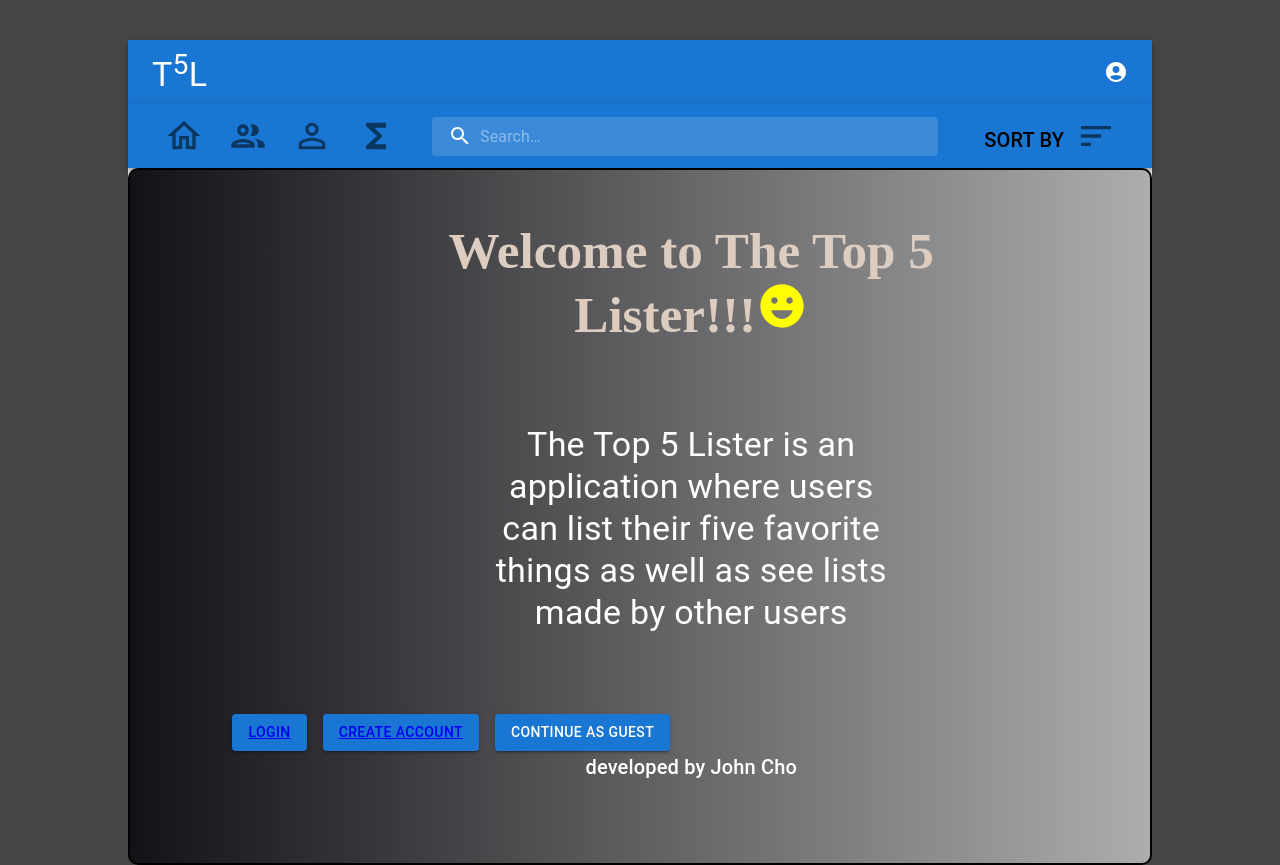
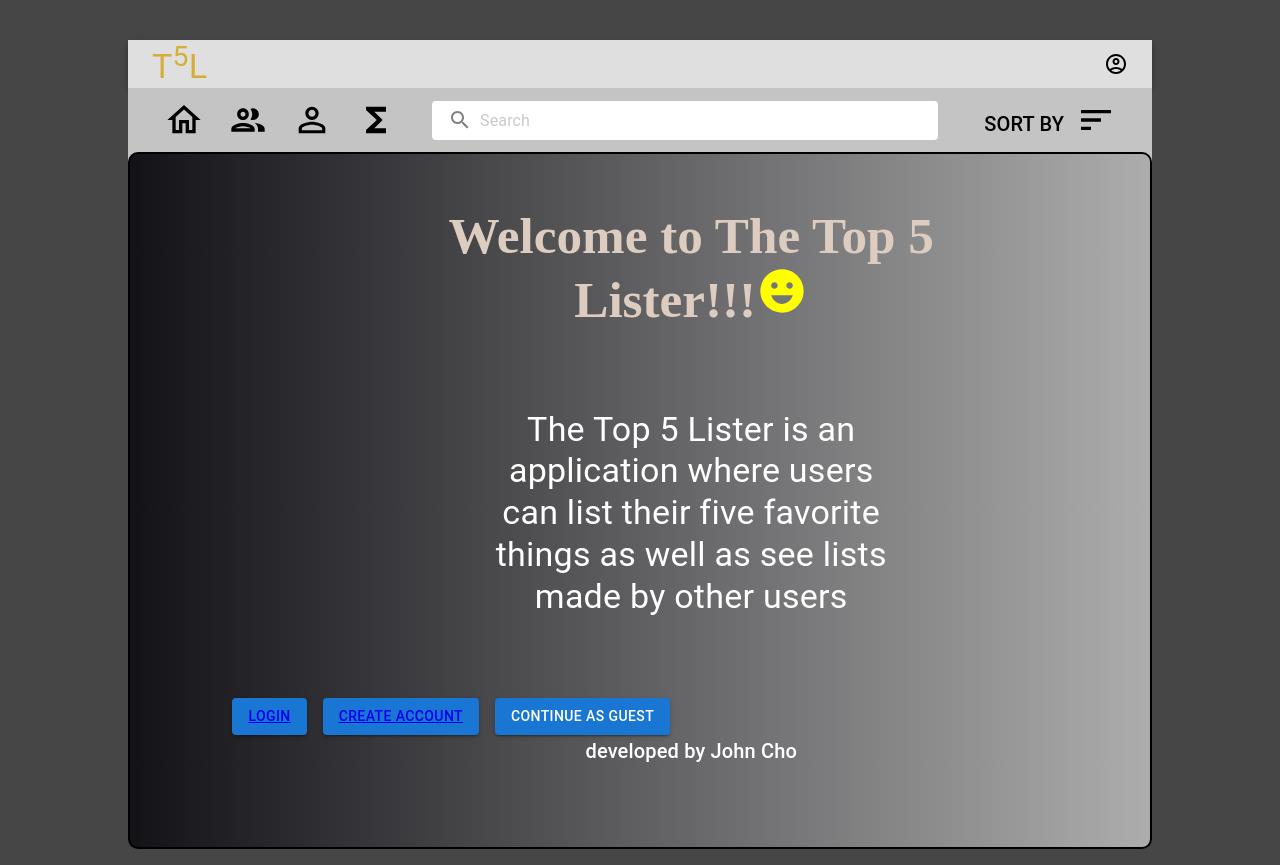
Before and after one commit to jhd9796/Top5Lister, a React (Create React App) app in the folder client/: page / in a window 1280 px wide. Built offline with nearby package versions, Linux system fonts and the light colour scheme; no server answers.

Commit message:
ui design

```diff
--- a/client/src/App.css
+++ b/client/src/App.css
@@ -7,7 +7,7 @@
         @author McKilla Gorilla
     */
   --swatch-foundation: #474646;
-  --swatch-primary: #e6e6e6;
+  --swatch-primary: #c4c4c4;
   --swatch-complement: #e1e4cb;
   --swatch-contrast: #111111;
   --swatch-accent: #669966;
@@ -108,7 +108,7 @@ body {
 #top5-workspace {
   position: absolute;
   left: 0%;
-  top: 10%;
+  top: 15%;
   width: 100%;
   height: 80%;
   background-color: var(--swatch-accent);
@@ -120,7 +120,7 @@ body {
   top: 90%;
   width: 100%;
   height: 10%;
-  background-color: lightsalmon;
+  background-color: #c4c4c4;
   display: flex;
   align-items: center;
   justify-content: center;
--- a/client/src/components/AppBanner.js
+++ b/client/src/components/AppBanner.js
@@ -2,7 +2,6 @@ import { useContext, useState } from 'react';
 import { Link, useLocation } from 'react-router-dom'
 import AuthContext from '../auth';
 import { GlobalStoreContext } from '../store'
-import EditToolbar from './EditToolbar'
 import AppBar from '@mui/material/AppBar';
 import Box from '@mui/material/Box';
 import Toolbar from '@mui/material/Toolbar';
@@ -10,7 +9,7 @@ import IconButton from '@mui/material/IconButton';
 import Typography from '@mui/material/Typography';
 import MenuItem from '@mui/material/MenuItem';
 import Menu from '@mui/material/Menu';
-import AccountCircle from '@mui/icons-material/AccountCircle';
+import AccountCircleOutlinedIcon from '@mui/icons-material/AccountCircleOutlined';
 
 
 export default function AppBanner() {
@@ -73,38 +72,33 @@ export default function AppBanner() {
         >
             <MenuItem onClick={handleLogout}>Logout</MenuItem>
         </Menu>
-
-    let editToolbar = "";
     let menu = loggedOutMenu;
     if (auth.loggedIn) {
         menu = loggedInMenu;
-        if (store.currentList) {
-            editToolbar = <EditToolbar />;
-        }
     }
 
     /////////////HD
     function getAccountMenu(loggedIn) {
         if(loggedIn){
-            return auth.user.firstName.charAt(0).toUpperCase() + auth.user.lastName.charAt(0).toUpperCase();
+            return <Typography variant="h5" sx={{color:'black'}}>{auth.user.firstName.charAt(0).toUpperCase() + auth.user.lastName.charAt(0).toUpperCase()}</Typography>;
         }else{
-            return <AccountCircle />;
+            return <AccountCircleOutlinedIcon style={{color: 'black'}}/>;
         }
     }
 
     return (
         <Box sx={{ flexGrow: 1 }}>
-            <AppBar position="static">
-                <Toolbar>
+            <AppBar position="static" elevation={3} style={{background: 'rgb(224, 223, 224)'}}>
+                <Toolbar style={{minHeight:'40px'}}>
                     <Typography
                         variant="h4"
                         noWrap
                         component="div"
                         sx={{ display: { xs: 'none', sm: 'block' } }}
                     >
-                        <Link style={{ textDecoration: 'none', color: 'white' }} to='/'>T<sup>5</sup>L</Link>
+                        <Link style={{ textDecoration: 'none', color: 'rgb(212,175,56)' }} to='/'>T<sup>5</sup>L</Link>
                     </Typography>
-                    <Box sx={{ flexGrow: 1 }}>{editToolbar}</Box>
+                    <Box sx={{ flexGrow: 1 }}></Box>
                     <Box sx={{ display: { xs: 'none', md: 'flex' } }}>
                         <IconButton
                             size="large"
--- a/client/src/components/EditToolbar.js
+++ /dev/null
@@ -1,83 +0,0 @@
-import { useContext } from 'react'
-import { GlobalStoreContext } from '../store'
-import Button from '@mui/material/Button';
-import UndoIcon from '@mui/icons-material/Undo';
-import RedoIcon from '@mui/icons-material/Redo';
-import CloseIcon from '@mui/icons-material/HighlightOff';
-
-/*
-    This toolbar is a functional React component that
-    manages the undo/redo/close buttons.
-
-    @author McKilla Gorilla
-*/
-function EditToolbar() {
-    const { store } = useContext(GlobalStoreContext);
-
-    //HD
-    let enabledButtonClass = "top5-button";
-    let disabledButtonClass = "top5-button-disabled";
-
-    //HD
-    let undoButtonClass = disabledButtonClass;
-    let redoButtonClass = disabledButtonClass;
-    //let closeButtonClass = disabledButtonClass;
-
-    function handleUndo() {
-        store.undo();
-    }
-    function handleRedo() {
-        store.redo();
-    }
-    function handleClose() {
-        store.closeCurrentList();
-    }
-
-    if(store.canUndo()){
-        undoButtonClass = enabledButtonClass;
-    }else{
-        undoButtonClass = disabledButtonClass;
-    }
-
-    if(store.canRedo()){
-        redoButtonClass = enabledButtonClass;
-    }else{
-        redoButtonClass = disabledButtonClass;
-    }
-
-
-
-
-    let editStatus = false;
-    if (store.isListNameEditActive) {
-        editStatus = true;
-    }
-
-    return (
-        <div id="edit-toolbar">
-            <Button
-                id='undo-button'
-                onClick={handleUndo}
-                className={undoButtonClass}
-                variant="contained">
-                    <UndoIcon />
-            </Button>
-            <Button
-                id='redo-button'
-                onClick={handleRedo}
-                className={redoButtonClass}
-                variant="contained">
-                    <RedoIcon />
-            </Button>
-            <Button
-                disabled={editStatus}
-                id='close-button'
-                onClick={handleClose}
-                variant="contained">
-                    <CloseIcon />
-            </Button>
-        </div>
-    )
-}
-
-export default EditToolbar;
--- a/client/src/components/WorkBanner.js
+++ b/client/src/components/WorkBanner.js
@@ -14,15 +14,16 @@ import FunctionsOutlinedIcon from "@mui/icons-material/FunctionsOutlined";
 import PeopleOutlineOutlinedIcon from "@mui/icons-material/PeopleOutlineOutlined";
 import SortIcon from "@mui/icons-material/Sort";
 import InputBase from "@mui/material/InputBase";
-import { styled, alpha } from "@mui/material/styles";
+import { styled } from "@mui/material/styles";
 import SearchIcon from "@mui/icons-material/Search";
+import Divider from '@mui/material/Divider';
 
 const Search = styled("div")(({ theme }) => ({
   position: "relative",
   borderRadius: theme.shape.borderRadius,
-  backgroundColor: alpha(theme.palette.common.white, 0.15),
+  backgroundColor: "white",
   "&:hover": {
-    backgroundColor: alpha(theme.palette.common.white, 0.25),
+    backgroundColor: "white",
   },
   marginRight: theme.spacing(2),
   marginLeft: 0,
@@ -60,53 +61,76 @@ export default function WorkBanner() {
   const { auth } = useContext(AuthContext);
   const { store } = useContext(GlobalStoreContext);
   const [anchorEl, setAnchorEl] = useState(null);
-  const isMenuOpen = Boolean(anchorEl);
-
-  const handleSortByMenuOpen = (event) => {
+  const open = Boolean(anchorEl);
+  const handleClick = (event) => {
     setAnchorEl(event.currentTarget);
   };
-
-  const handleSortByMenuClose = () => {
+  const handleClose = () => {
     setAnchorEl(null);
   };
 
-  // const handleLogout = () => {
-  //     handleMenuClose();
-  //     auth.logoutUser();
-  // }
-
   return (
     <Box sx={{ flexGrow: 1 }}>
-      <AppBar position="static">
+      <AppBar
+        position="static"
+        elevation={0}
+        style={{ background: "rgb(196, 196, 196)" }}
+      >
         <Toolbar>
           <IconButton aria-label="home button" size="large">
-            <HomeOutlinedIcon sx={{ width: 40, height: 40 }} />
+            <HomeOutlinedIcon sx={{ width: 40, height: 40, color: "black" }} />
           </IconButton>
           <IconButton aria-label="all lists button" size="large">
-            <PeopleOutlineOutlinedIcon sx={{ width: 40, height: 40 }} />
+            <PeopleOutlineOutlinedIcon
+              sx={{ width: 40, height: 40, color: "black" }}
+            />
           </IconButton>
           <IconButton aria-label="users button" size="large">
-            <PersonOutlineOutlinedIcon sx={{ width: 40, height: 40 }} />
+            <PersonOutlineOutlinedIcon
+              sx={{ width: 40, height: 40, color: "black" }}
+            />
           </IconButton>
           <IconButton aria-label="community list button" size="large">
-            <FunctionsOutlinedIcon sx={{ width: 40, height: 40 }} />
+            <FunctionsOutlinedIcon
+              sx={{ width: 40, height: 40, color: "black" }}
+            />
           </IconButton>
           <Search>
             <SearchIconWrapper>
-              <SearchIcon />
+              <SearchIcon style={{ color: "grey" }} />
             </SearchIconWrapper>
             <StyledInputBase
-              placeholder="Search…"
+              placeholder="Search"
               inputProps={{ "aria-label": "search" }}
+              style={{ color: "grey" }}
             />
           </Search>
           <Box sx={{ flexGrow: 1 }} />
-            <Typography variant="h6" color="black" mt={1}>
-              SORT BY
-            </Typography>
-            <IconButton aria-label="Sort By" size="large">
-              <SortIcon sx={{ width: 40, height: 40 }} />
-            </IconButton>
+          <Typography variant="h6" color="black" mt={1}>
+            SORT BY
+          </Typography>
+          <IconButton aria-label="Sort By" size="large" onClick={handleClick}>
+            <SortIcon sx={{ width: 40, height: 40, color: "black" }} />
+          </IconButton>
+          <Menu
+            id="basic-menu"
+            anchorEl={anchorEl}
+            open={open}
+            onClose={handleClose}
+            MenuListProps={{
+              "aria-labelledby": "basic-button",
+            }}
+          >
+            <MenuItem onClick={handleClose}>Publish Date(Newest)</MenuItem>
+            <Divider />
+            <MenuItem onClick={handleClose}>Publish Date(Oldest)</MenuItem>
+            <Divider />
+            <MenuItem onClick={handleClose}>Views</MenuItem>
+            <Divider />
+            <MenuItem onClick={handleClose}>Likes</MenuItem>
+            <Divider />
+            <MenuItem onClick={handleClose}>Dislikes</MenuItem>
+          </Menu>
         </Toolbar>
       </AppBar>
     </Box>
--- a/client/src/components/index.js
+++ b/client/src/components/index.js
@@ -1,5 +1,4 @@
 import AppBanner from './AppBanner'
-import EditToolbar from './EditToolbar'
 import HomeScreen from './HomeScreen'
 import HomeWrapper from './HomeWrapper'
 import ListCard from './ListCard'
@@ -19,7 +18,6 @@ import WorkBanner from './WorkBanner'
 */
 export {
     AppBanner,
-    EditToolbar,
     HomeScreen,
     HomeWrapper,
     ListCard,
```
